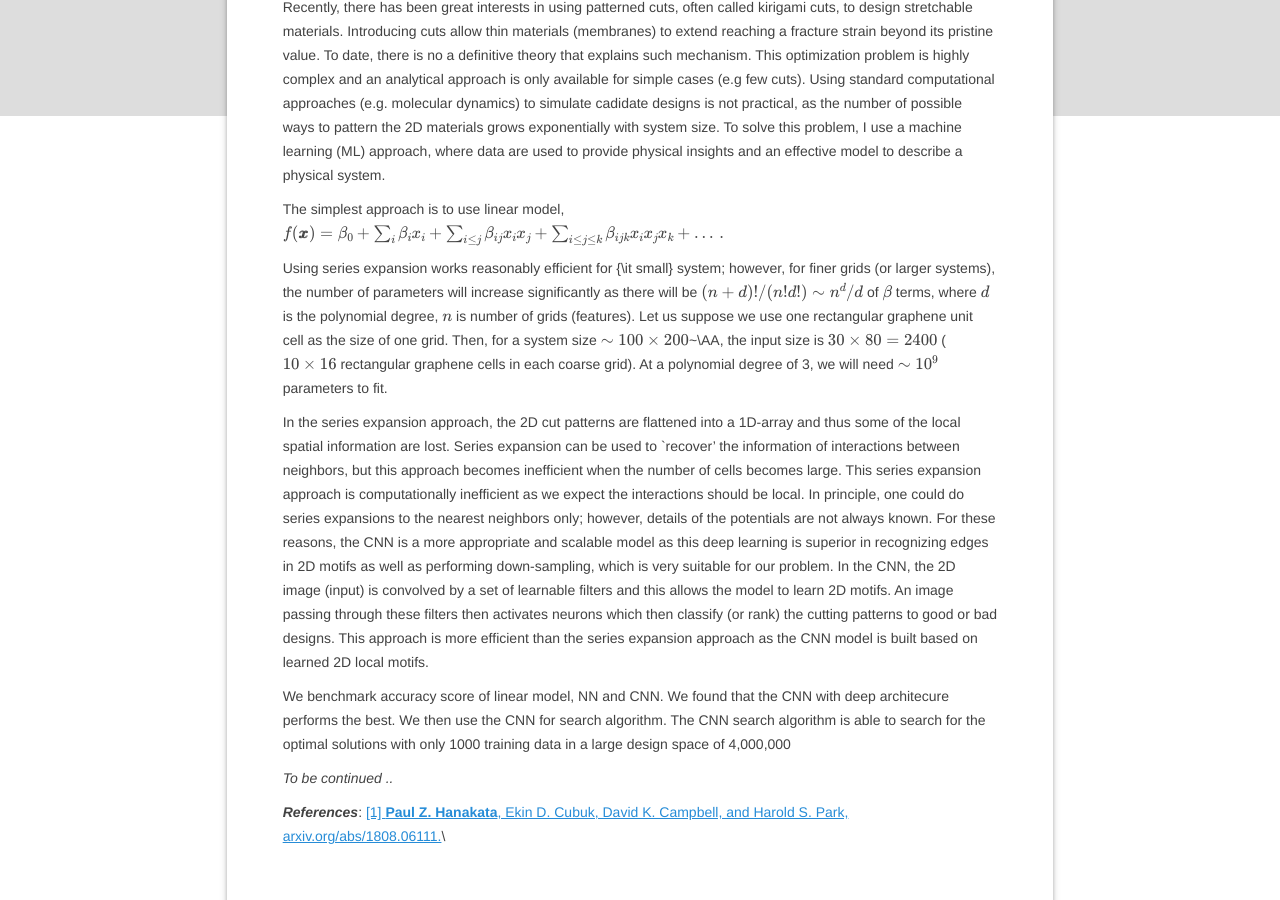
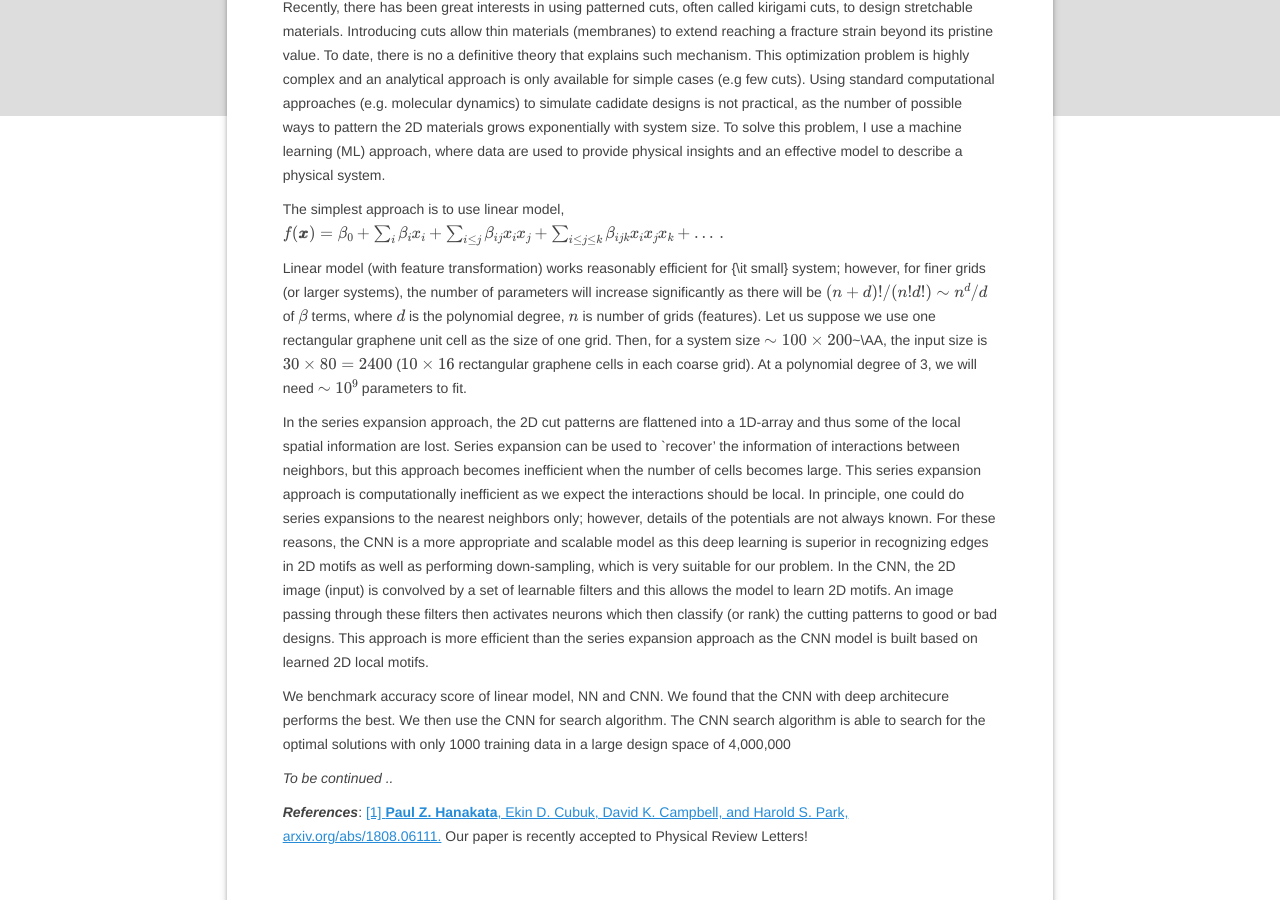
Before and after one commit to phanakata/phanakata.github.io, a Jekyll site: the page built from _posts/2018-05-29-ML.markdown, in a window 1280 px wide and 900 px high, scrolled down 308 px. Built offline with Jekyll 4.4.1, drawn with Linux system fonts in a browser that asks for light colours; formulas are drawn with MathJax 3.

Commit message:
Update 2018-05-29-ML.markdown

```diff
--- a/_posts/2018-05-29-ML.markdown
+++ b/_posts/2018-05-29-ML.markdown
@@ -14,7 +14,7 @@ Introducing cuts allow thin materials (membranes) to extend reaching a fracture
 The simplest approach is to use linear model,
 $$f(\pmb{x})=\beta_0+\sum_i\beta_ix_i+\sum_{i\leq j}\beta_{ij}x_ix_j+\sum_{i\leq j\leq k}\beta_{ijk}x_ix_jx_k+\dots\,.$$
 
-Using series expansion works reasonably efficient for {\it small} system; however, for finer grids (or larger systems), the number of parameters will increase significantly as there will be $(n+d)!/(n!d!)\sim n^d/d$ of $\beta$ terms, where $d$ is the polynomial degree, $n$ is number of grids (features). Let us suppose we use one rectangular graphene unit cell as the size of one grid. Then, for a system size $\sim100\times200$~\AA, the input size is $30\times80=2400$ ($10\times16$ rectangular graphene cells in each coarse grid). At a polynomial degree of 3, we will need $\sim10^9$ parameters to fit.
+Linear model (with feature transformation) works reasonably efficient for {\it small} system; however, for finer grids (or larger systems), the number of parameters will increase significantly as there will be $(n+d)!/(n!d!)\sim n^d/d$ of $\beta$ terms, where $d$ is the polynomial degree, $n$ is number of grids (features). Let us suppose we use one rectangular graphene unit cell as the size of one grid. Then, for a system size $\sim100\times200$~\AA, the input size is $30\times80=2400$ ($10\times16$ rectangular graphene cells in each coarse grid). At a polynomial degree of 3, we will need $\sim10^9$ parameters to fit.
 
 In the series expansion approach, the 2D cut patterns are flattened into a 1D-array and thus some of the local spatial information are
 lost. Series expansion can be used to `recover' the information of interactions between neighbors, but this approach becomes inefficient when the number of cells becomes large. This series expansion approach is computationally inefficient as we expect the interactions should be local. In principle, one could do series expansions to the nearest neighbors only; however, details of the potentials are not always known. For these reasons, the CNN is a more appropriate and scalable model as this deep learning is superior in recognizing edges in 2D motifs as well as performing down-sampling, which is very suitable for our problem. In the CNN, the 2D image (input) is convolved by a set of learnable filters and this allows the model to learn 2D motifs. An image passing through these filters then activates neurons which then classify (or rank) the cutting patterns to good or bad designs. This approach is more efficient than the series expansion approach as the CNN model is built based on learned 2D local motifs.
@@ -24,4 +24,5 @@ We benchmark accuracy score of linear model, NN and CNN. We found that the CNN w
 *To be continued ..*
 
 ***References***:
-<a href="https://arxiv.org/abs/1808.06111" style="color:#268cd7">[1] **Paul Z. Hanakata**, Ekin D. Cubuk, David K. Campbell, and Harold S. Park, arxiv.org/abs/1808.06111.</a>\\
+<a href="https://arxiv.org/abs/1808.06111" style="color:#268cd7">[1] **Paul Z. Hanakata**, Ekin D. Cubuk, David K. Campbell, and Harold S. Park, arxiv.org/abs/1808.06111.</a>
+Our paper is recently accepted to Physical Review Letters!
```
